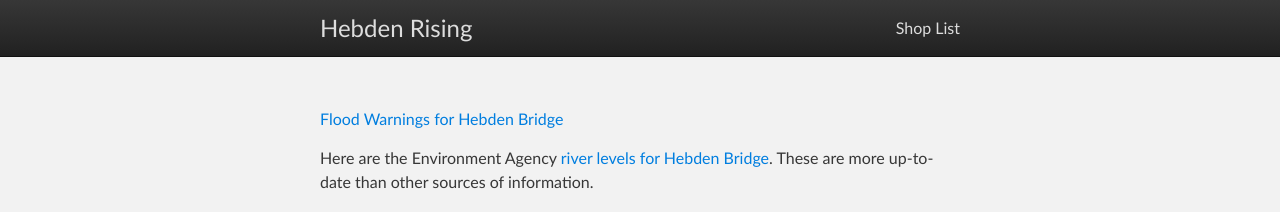
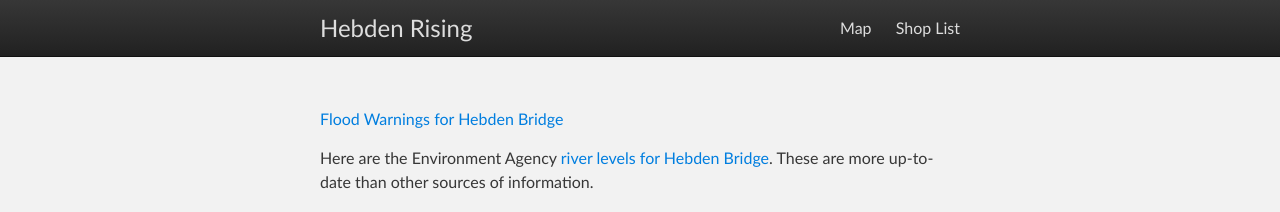
Before and after one commit to dringtech/hebdenrising, a Jekyll site: the page built from flood.html, in a window 1280 px wide. Shown: the top 212 px of the page. Built offline with Jekyll 4.4.1, drawn with Linux system fonts in a browser that asks for light colours.

Commit message:
Adding map link to nav

```diff
--- a/_data/nav.yml
+++ b/_data/nav.yml
@@ -1,2 +1,5 @@
+- title: Map
+  href: /
+
 - title: Shop List
   href: /shops/
--- a/_includes/header.html
+++ b/_includes/header.html
@@ -1,7 +1,7 @@
 <!-- HEADER -->
 <div id="header_wrap" class="outer">
   <header class="inner">
-    <a class="site-title" href="{{ site.baseurl }}/">{{ site.title }}</a>
+    <span class="site-title">{{ site.title }}</span>
 
     <nav class="site-nav">
       <a href="#" class="menu-icon">
```
